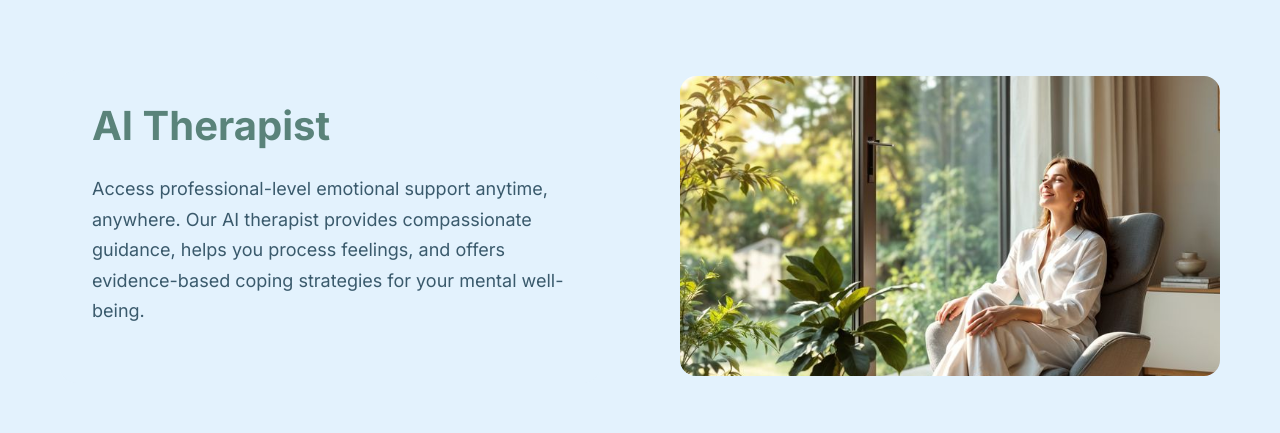
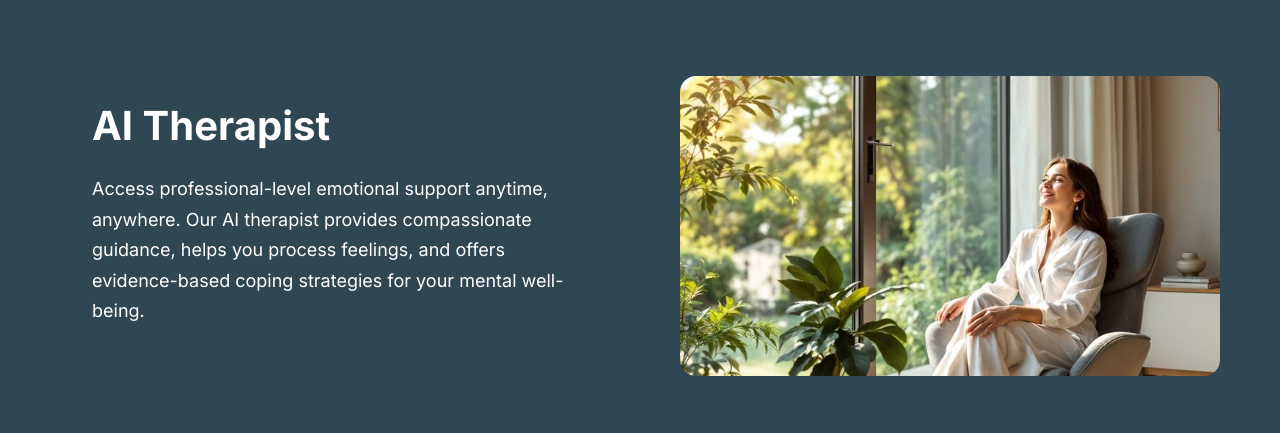
Before and after one commit to Dev-KrishnaPathak/Clarifica, a React (Vite) app: page / in a window 1280 px wide. Shown: the part 830-1263 px from the top of the page. Built offline with nearby package versions, Linux system fonts and the light colour scheme; a web font is replaced by a local one.

Commit message:
your message

```diff
--- a/src/App.css
+++ b/src/App.css
@@ -620,12 +620,12 @@ body {
 .about-text h2 {
   font-size: 2.5rem;
   font-weight: 700;
-  color: var(--secondary-color);
+  color: white;
   margin-bottom: 24px;
 }
 
 .about-text p {
-  color: var(--primary-color);
+  color: white;
   line-height: 1.7;
   margin-bottom: 24px;
   font-size: 1.125rem;
@@ -674,7 +674,8 @@ body {
 }
 
 .about-text {
-  background: var(--secondary-bg);
+  background: #2f4753;
+  color: white;
   border-radius: 16px;
   padding: 32px;
 }
@@ -972,3 +973,7 @@ button:focus {
 .contact {
   background: var(--primary-bg) !important;
 }
+
+#ai-therapist.features {
+  background: #2f4753 !important;
+}
```
